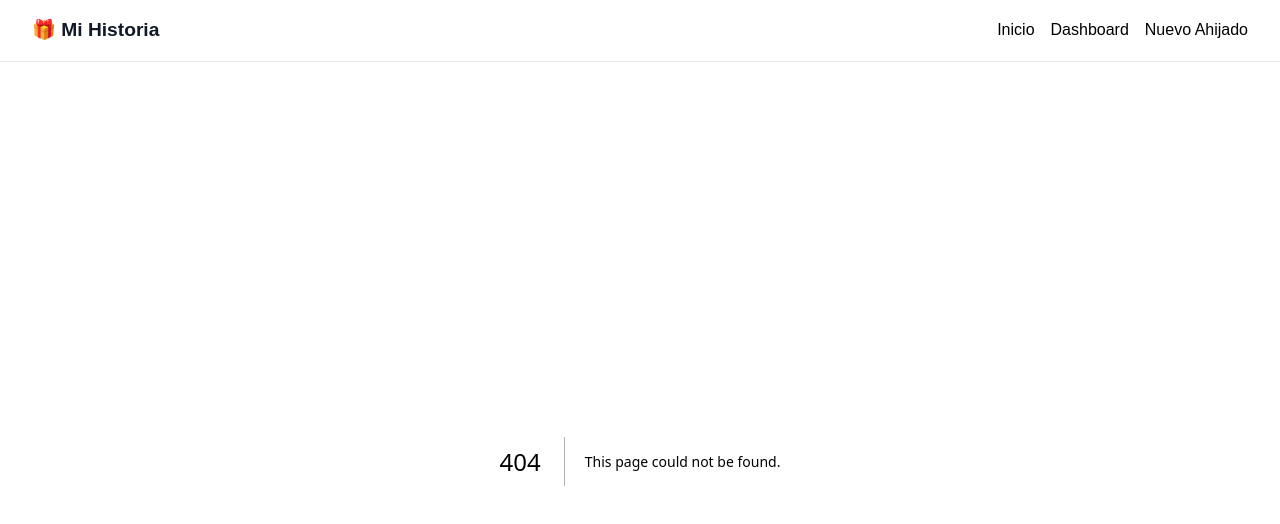
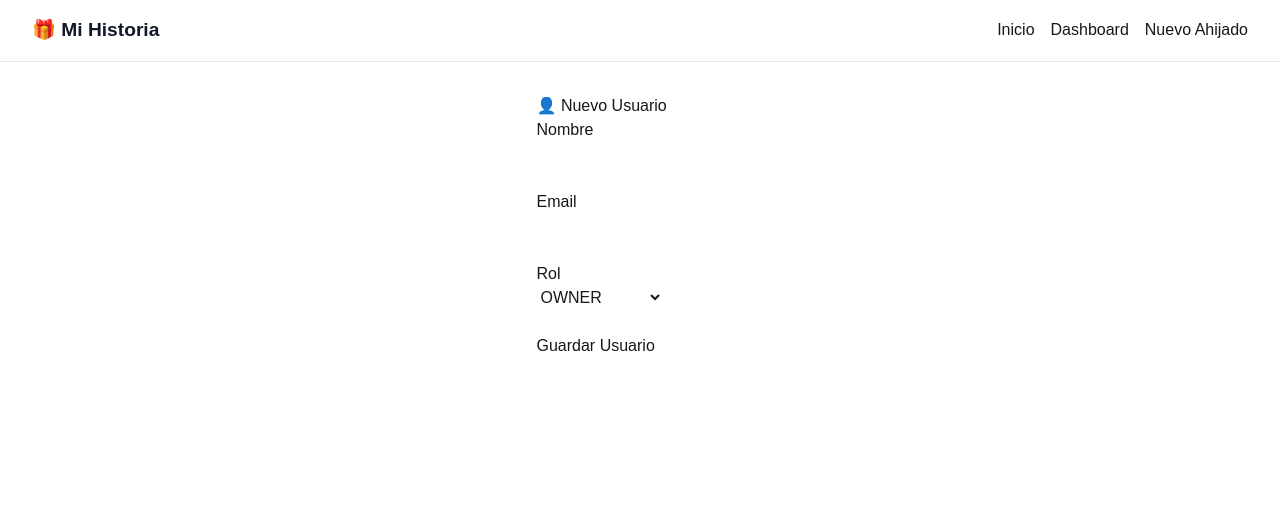
Before and after one commit to AndresCH-L/regalo-para-mi-ahijado, a Next.js app: page /users/new in a window 1280 px wide. Before the commit this address had no page. Shown: the top 524 px of the page. Built offline with nearby package versions, Linux system fonts and the light colour scheme.

Commit message:
Implementa gestion inicial de usuarios

```diff
--- a/src/app/actions.ts
+++ b/src/app/actions.ts
@@ -136,3 +136,26 @@ export async function updateMemory(
 
   revalidatePath("/");
 }
+
+export async function createUser(
+  formData: FormData
+) {
+  const name =
+    formData.get("name") as string;
+
+  const email =
+    formData.get("email") as string;
+
+  const role =
+    formData.get("role") as string;
+
+  await prisma.user.create({
+    data: {
+      name,
+      email,
+      role: role as any,
+    },
+  });
+
+  revalidatePath("/users");
+}
--- a/src/app/dashboard/page.tsx
+++ b/src/app/dashboard/page.tsx
@@ -93,6 +93,20 @@ export default async function DashboardPage() {
         >
           ➕ Nuevo Ahijado
         </Link>
+
+        <Link
+          href="/users"
+          style={{
+            padding: "1rem",
+            borderRadius: "12px",
+            backgroundColor: "#6366f1",
+            color: "white",
+            textDecoration: "none",
+          }}
+        >
+          👥 Usuarios
+        </Link>
+
       </div>
 
       <br />
--- a/src/app/memory/[id]/page.tsx
+++ b/src/app/memory/[id]/page.tsx
@@ -1,6 +1,7 @@
+import Image from "next/image";
+import Link from "next/link";
 import { prisma } from "@/lib/prisma";
 import { notFound } from "next/navigation";
-import Link from "next/link";
 
 type Props = {
   params: Promise<{
@@ -38,11 +39,20 @@ export default async function MemoryPage({
 
       <Link
         href={`/memory/${memory.id}/edit`}
+        style={{
+          color: "#ec4899",
+          textDecoration: "none",
+          fontWeight: "bold",
+        }}
       >
         ✏️ Editar Recuerdo
       </Link>
 
-      <p>
+      <p
+        style={{
+          marginTop: "1rem",
+        }}
+      >
         {new Date(
           memory.memoryDate
         ).toLocaleDateString()}
@@ -69,10 +79,43 @@ export default async function MemoryPage({
           Todavía no existen archivos para este recuerdo.
         </p>
       ) : (
-        <div>
+        <div
+          style={{
+            display: "grid",
+            gridTemplateColumns:
+              "repeat(auto-fit,minmax(250px,1fr))",
+            gap: "1rem",
+            marginTop: "1rem",
+          }}
+        >
           {memory.media.map((item) => (
-            <div key={item.id}>
+            <div
+              key={item.id}
+              style={{
+                border: "1px solid #ddd",
+                borderRadius: "12px",
+                overflow: "hidden",
+              }}
+            >
+              <Image
+                src={item.fileUrl}
+                alt={item.fileName}
+                width={400}
+                height={300}
+                style={{
+                  width: "100%",
+                  height: "250px",
+                  objectFit: "cover",
+                }}
+              />
+
+              <div
+                style={{
+                  padding: "0.5rem",
+                }}
+              >
                 {item.fileName}
+              </div>
             </div>
           ))}
         </div>
--- /dev/null
+++ b/src/app/users/new/page.tsx
@@ -0,0 +1,80 @@
+import { createUser } from "@/app/actions";
+
+export default function NewUserPage() {
+  return (
+    <main
+      style={{
+        maxWidth: "700px",
+        margin: "0 auto",
+        padding: "2rem",
+      }}
+    >
+      <h1>👤 Nuevo Usuario</h1>
+
+      <form action={createUser}>
+        <div>
+          <label>Nombre</label>
+          <br />
+          <input
+            type="text"
+            name="name"
+            required
+          />
+        </div>
+
+        <br />
+
+        <div>
+          <label>Email</label>
+          <br />
+          <input
+            type="email"
+            name="email"
+            required
+          />
+        </div>
+
+        <br />
+
+        <div>
+          <label>Rol</label>
+          <br />
+          <select
+            name="role"
+            required
+          >
+            <option value="OWNER">
+              OWNER
+            </option>
+
+            <option value="FATHER">
+              FATHER
+            </option>
+
+            <option value="MOTHER">
+              MOTHER
+            </option>
+
+            <option value="GODFATHER">
+              GODFATHER
+            </option>
+
+            <option value="GODMOTHER">
+              GODMOTHER
+            </option>
+
+            <option value="FAMILY">
+              FAMILY
+            </option>
+          </select>
+        </div>
+
+        <br />
+
+        <button type="submit">
+          Guardar Usuario
+        </button>
+      </form>
+    </main>
+  );
+}
--- /dev/null
+++ b/src/app/users/page.tsx
@@ -0,0 +1,59 @@
+import Link from "next/link";
+import { prisma } from "@/lib/prisma";
+
+export default async function UsersPage() {
+  const users = await prisma.user.findMany({
+    orderBy: {
+      createdAt: "desc",
+    },
+  });
+
+  return (
+    <main
+      style={{
+        maxWidth: "1000px",
+        margin: "0 auto",
+        padding: "2rem",
+      }}
+    >
+      <h1>👥 Usuarios</h1>
+
+      <br />
+
+      <Link href="/users/new">
+        ➕ Nuevo Usuario
+      </Link>
+
+      <br />
+      <br />
+
+      {users.length === 0 ? (
+        <p>No existen usuarios registrados.</p>
+      ) : (
+        <div
+          style={{
+            display: "grid",
+            gap: "1rem",
+          }}
+        >
+          {users.map((user) => (
+            <div
+              key={user.id}
+              style={{
+                border: "1px solid #ddd",
+                borderRadius: "12px",
+                padding: "1rem",
+              }}
+            >
+              <h3>{user.name}</h3>
+
+              <p>{user.email}</p>
+
+              <strong>{user.role}</strong>
+            </div>
+          ))}
+        </div>
+      )}
+    </main>
+  );
+}
```
Also changed, not shown: public/uploads/memories/bautizo1.jpg (added). Lines whose indentation alone changed are shown as unchanged.
